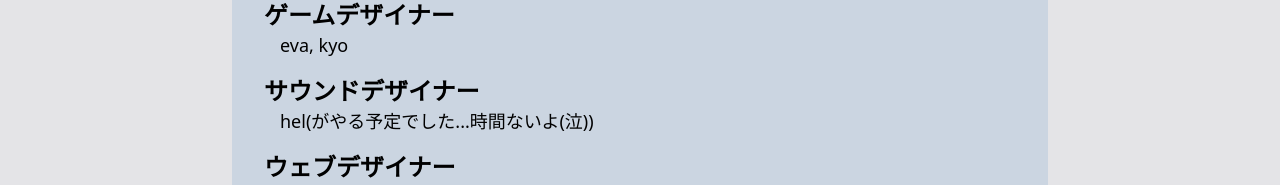
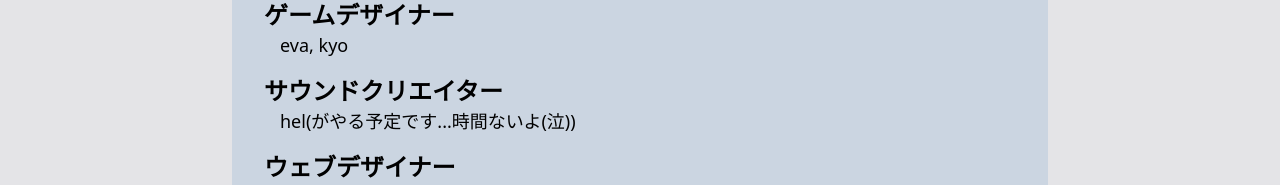
Before and after one commit to hel-kun/helkun.dev, an Astro site: page /works/medipro in a window 1280 px wide. Shown: the part 2217-2402 px from the top of the page. Built offline with nearby package versions, Linux system fonts and the light colour scheme; Astro itself is replaced by a stand-in of ours.

Commit message:
mediproの修正

```diff
--- a/src/pages/works/medipro.astro
+++ b/src/pages/works/medipro.astro
@@ -55,8 +55,8 @@ import MediproLayout from "@/layouts/MediproLayout.astro"
                 <p class="mx-4">eva, kyo</p>
             </section>
             <section class="m-4">
-                <h3>サウンドデザイナー</h3>
-                <p class="mx-4">hel(がやる予定でした...時間ないよ(泣))</p>
+                <h3>サウンドクリエイター</h3>
+                <p class="mx-4">hel(がやる予定です...時間ないよ(泣))</p>
             </section>
             <section class="m-4">
                 <h3>ウェブデザイナー</h3>
```
